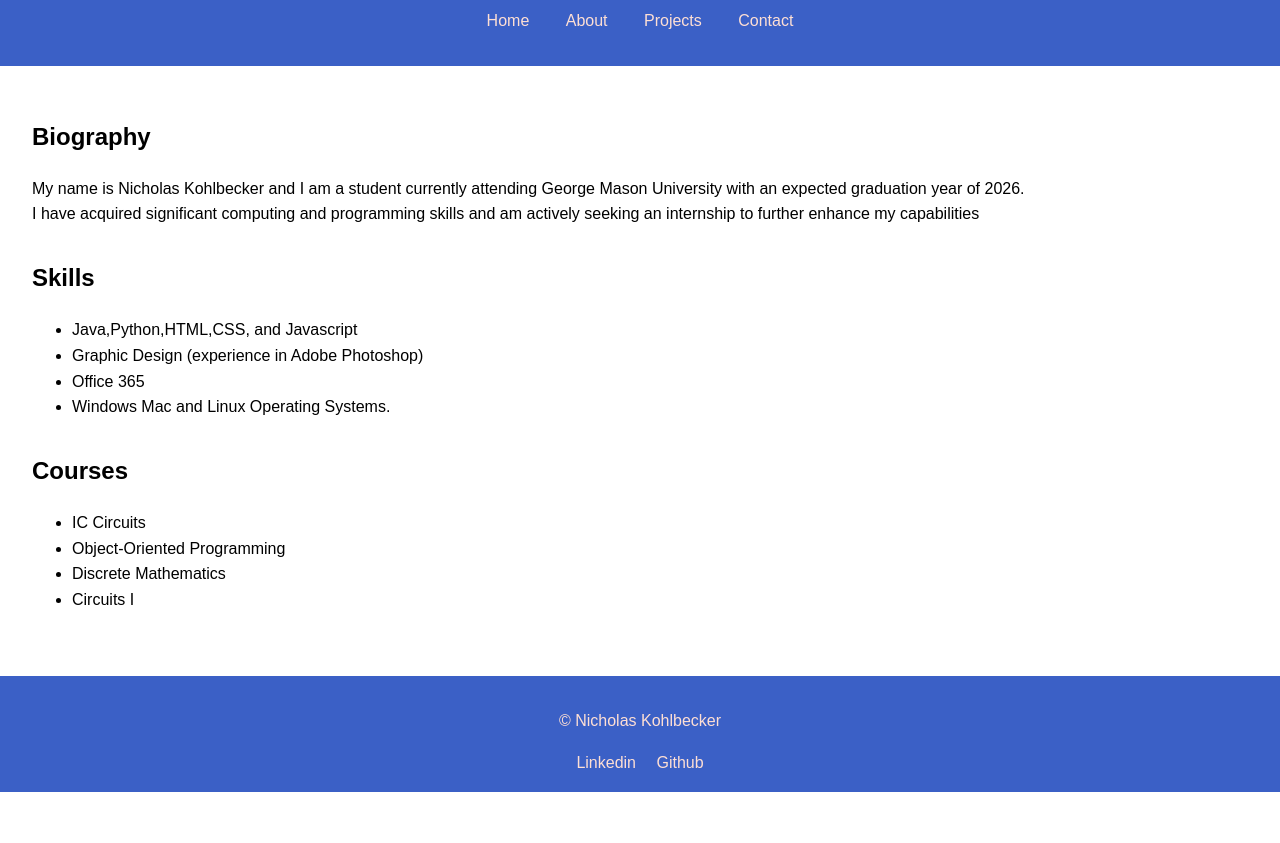
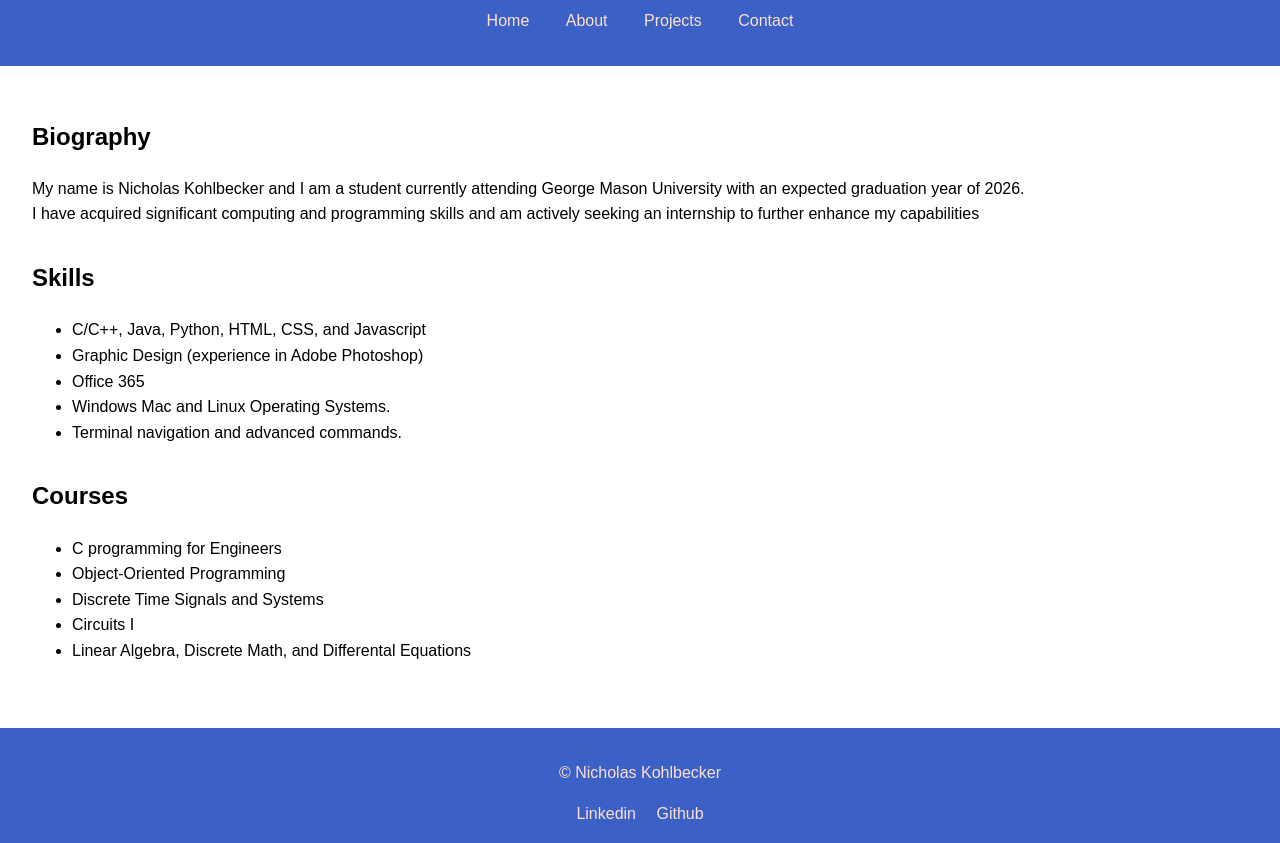
Before and after one commit to nicholaskohl/nicholaskohl.github.io, a plain HTML site: page about.html in a window 1280 px wide. Shown: the part 102-945 px from the top of the page. Before the commit the page ends 894 px from the top, so only its background shows below. Drawn offline with Linux system fonts and the light colour scheme.

Commit message:
updating the website.

```diff
--- a/about.html
+++ b/about.html
@@ -23,26 +23,27 @@
         <main>
 	    <section>
 	    <h1>Biography</h1>
-	    <p>My name is Nicholas Kohlbecker and I am a student currently attending George Mason University with an expected graduation year of 2026. <br>
+	    <p>My name is Nicholas Kohlbecker and I am a student currently attending George Mason University with an expected graduation year of 2026.<br>
 	    I have acquired significant computing and programming skills and am actively seeking an internship to further enhance my capabilities</p>
 	    </section>
 	    <section>
 	    <h2>Skills</h2>
                 <ul>
-                    <li>Java,Python,HTML,CSS, and Javascript</li>
+                    <li>C/C++, Java, Python, HTML, CSS, and Javascript</li>
                     <li>Graphic Design (experience in Adobe Photoshop)</li>
                     <li>Office 365</li>
 		    <li>Windows Mac and Linux Operating Systems.</li>
+		    <li>Terminal navigation and advanced commands.</li>
                 </ul>
 	    </section>
 	    <section>
 		    <h2>Courses</h2>
 		    <ul>
-			    <li>IC Circuits</li>
+			    <li>C programming for Engineers</li>
 			    <li>Object-Oriented Programming</li>
-			    <li>Discrete Mathematics</li>
+			    <li>Discrete Time Signals and Systems</li>
 			    <li>Circuits I</li>
-
+			    <li>Linear Algebra, Discrete Math, and Differental Equations</li>
 		    </ul>
 	    </section>
         </main>
```
Also changed, not shown: index.html (+1 -1 lines), projects.html (+2 -2 lines).
